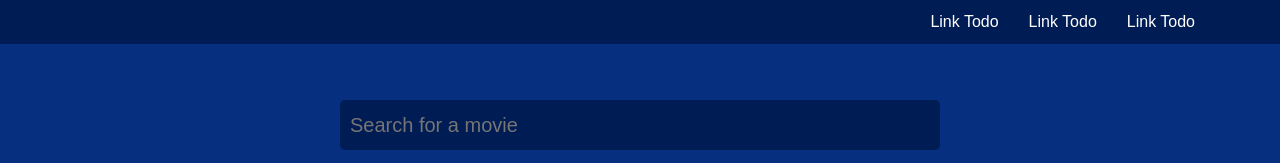
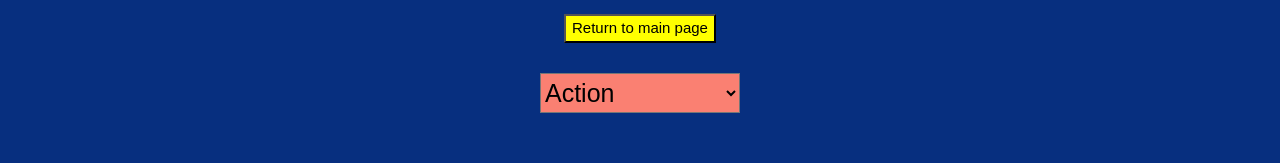
Before and after one commit to s21611-pj/themoviedb, a React (Create React App) app: page /movieByGenre in a window 1280 px wide. Shown: the top 163 px of the page. Built offline with nearby package versions, Linux system fonts and the light colour scheme; no server answers; the HTML template or start-up script is replaced by a standard one.

Commit message:
Prepared and added dropdown list into component for search by genre movie

```diff
--- a/src/App.js
+++ b/src/App.js
@@ -4,6 +4,7 @@ import { Header } from './components/Header.js';
 import { PopularMovies } from './components/PopularMovies.js';
 import { Movie } from './components/Movie.js';
 import { BrowserRouter as Router, Route, Routes } from "react-router-dom";
+import { MovieByGenreSearchEngine } from './components/MovieByGenreSearchEngine';
 
 function App() {
   return (
@@ -13,6 +14,7 @@ function App() {
         <PopularMovies />
         <Routes>
           <Route path="/movie" element={ <Movie /> } />
+          <Route path="/movieByGenre" element={ <MovieByGenreSearchEngine /> } />
         </Routes>
       </Router>
     </div>
--- a/src/components/Header.js
+++ b/src/components/Header.js
@@ -1,22 +1,35 @@
 import { StyledHeader } from "./styles/Header.styled";
+import React from "react";
+import { useNavigate } from "react-router-dom";
 
 export function Header() {
+
+    let navigate = useNavigate();
+
+    const routeChange = () => {
+        let path = '/movieByGenre';
+        navigate(path);
+    };
+
+    const routeStyle = {
+        cursor: 'pointer',
+        background: 'yellow',
+        color: 'black',
+        paddingLeft: '3px',
+        paddingRight: '3px',
+    }
+
+
+
     return (
         <StyledHeader>
             <div className="container">
                 <div className="inner-content">
                     <div className="brand">
                     </div>
-
                     <ul className="nav-links">
                         <li>
-                            Link Todo
-                        </li>
-                        <li>
-                            Link Todo
-                        </li>
-                        <li>
-                            Link Todo
+                            <div style={routeStyle} onClick={routeChange}>Search movie by genre</div>
                         </li>
                     </ul>
                 </div>
--- /dev/null
+++ b/src/components/MovieByGenreSearchEngine.js
@@ -0,0 +1,38 @@
+import React, { useEffect, useState } from "react";
+import * as Constants from '../constants/constants.js';
+import { useNavigate } from "react-router-dom";
+import { SearchBar } from './SearchBar.js';
+import { PopularMovies } from './PopularMovies.js';
+import { MovieGenreSelector } from './MovieGenreSelector.js';
+
+export const MovieByGenreSearchEngine = () => {
+
+    let navigate = useNavigate();
+
+
+    const movieStyle = {
+        zIndex: 999,
+        position: 'fixed',
+        width: '100vw',
+        height: '100vh',
+        marginTop: '-50px',
+        fontSize: '15px',
+        color: 'white',
+        background: '#072F7F',
+        overflowY: 'scroll',
+        overflowX: 'hidden',
+    }
+
+    return (
+        <div style={movieStyle}>
+
+            <button type="button" onClick={() => navigate(-1)} style={{ background: 'yellow', marginTop: '20px' }}>Return to main page</button>
+
+            <MovieGenreSelector />
+
+            {/* <PopularMovies /> */}
+
+        </div>
+    )
+
+}
--- /dev/null
+++ b/src/components/MovieGenreSelector.js
@@ -0,0 +1,30 @@
+import { StyledMovieGenreSelector } from './styles/MovieGenreSelector.styled.js';
+
+export const MovieGenreSelector = () => {
+
+
+    return (
+        <StyledMovieGenreSelector>
+            <select name="movieGenres" id="movieGenres">
+                <option value="Action">Action</option>
+                <option value="Adventure">Adventure</option>
+                <option value="Animation">Animation</option>
+                <option value="Comedy">Comedy</option>
+                <option value="Crime">Crime</option>
+                <option value="Documentary">Documentary</option>
+                <option value="Drama">Drama</option>
+                <option value="Family">Family</option>
+                <option value="Fantasy">Fantasy</option>
+                <option value="History">History</option>
+                <option value="Horror">Horror</option>
+                <option value="Music">Music</option>
+                <option value="Mystery">Mystery</option>
+                <option value="Romance">Romance</option>
+                <option value="Science Fiction">Science Fiction</option>
+                <option value="Thriller">Thriller</option>
+                <option value="War">War</option>
+                <option value="Western">Western</option>
+            </select>
+        </StyledMovieGenreSelector>
+    )
+}
--- a/src/components/SearchBar.js
+++ b/src/components/SearchBar.js
@@ -9,7 +9,7 @@ export function SearchBar({ setFiltredMovies }) {
     const onChange = (e) => {
         e.preventDefault();
         setQuery(e.target.value);
-        let dataQuery = e.target.value == 0 ?
+        let dataQuery = e.target.value === 0 ?
             `${Constants.API_URL}${Constants.POPULAR_MOVIES_ENDPOINT}${Constants.API_KEY}` :
             `${Constants.API_URL}${Constants.MOVIE_SERACH_ENDPOINT}${Constants.API_KEY}&query=${e.target.value}`;
         fetch(
--- /dev/null
+++ b/src/components/styles/MovieGenreSelector.styled.js
@@ -0,0 +1,17 @@
+import styled from 'styled-components';
+
+export const StyledMovieGenreSelector = styled.div`
+
+    select {
+        margin-top: 30px;
+        font-size: 25px;
+        color: black;
+        background: salmon;
+        outline: none;
+        width: 200px;
+        height: 40px;
+    }
+    option {
+        background: salmon;
+    }
+`
```
